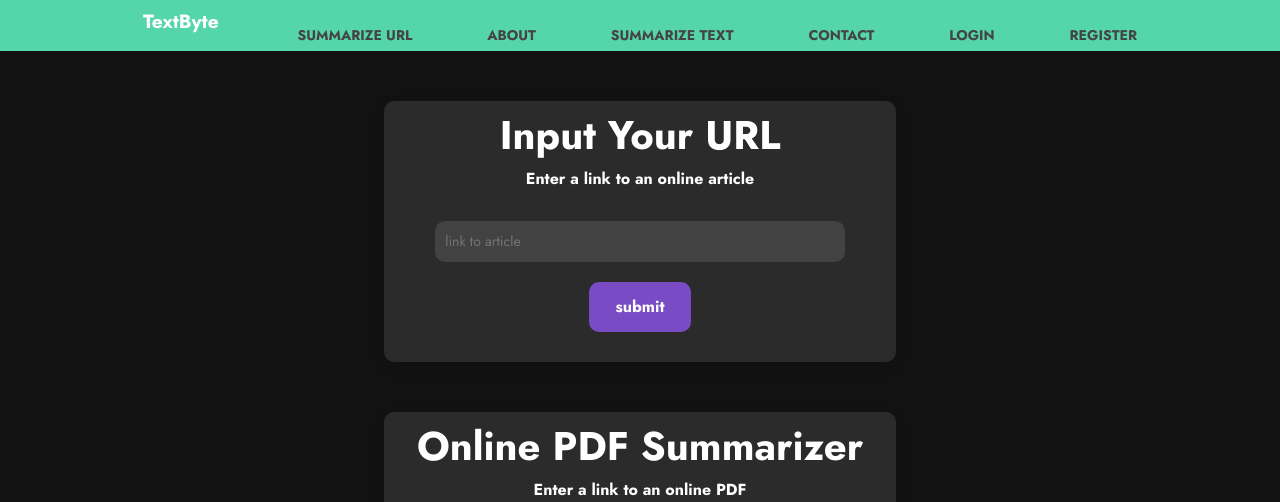
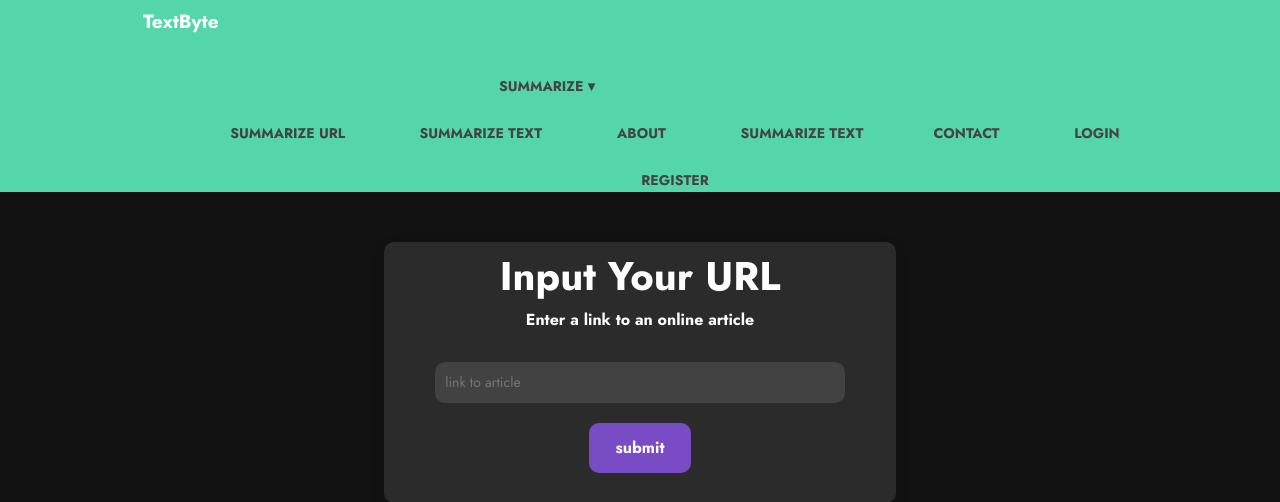
Before and after one commit to AndreLiu1225/Enigma, a Flask app: page / in a window 1280 px wide. Shown: the top 502 px of the page. Run offline with Flask 2, Linux system fonts and the light colour scheme; data that the repository does not hold is empty; parts of the project's set-up code (start-up, migrations or seed data) failed here and were passed over; some libraries are stand-ins or nearby versions.

Commit message:
Update index.html

```diff
--- a/templates/index.html
+++ b/templates/index.html
@@ -26,13 +26,17 @@
       <div class="container" id="navbarResponsive">
         <h1 class="logo">TextByte</h1>
         <nav>
-          <ul>
+          <ul class="nav__links">
             <li>
+              <a href='#'>Summarize ▾</a>
+                <ul class="nav-dropdown">
                   <a href="/">Summarize Url
                     <span class="sr-only">(current)</span>
                   </a>
                 </li>
-
+                <li>
+                    <a href="/summarize-pdf">Summarize Text</a>
+                  </li>
                 <li>
                   <a href="/about">About</a>
                 </li>
@@ -40,7 +44,7 @@
                 <li>
                   <a href="/summarize-text">Summarize Text</a>
                 </li>
-
+              </ul>
             <li>
             <a href="/contact">Contact</a>
             </li>
```
Lines whose indentation alone changed are shown as unchanged.
